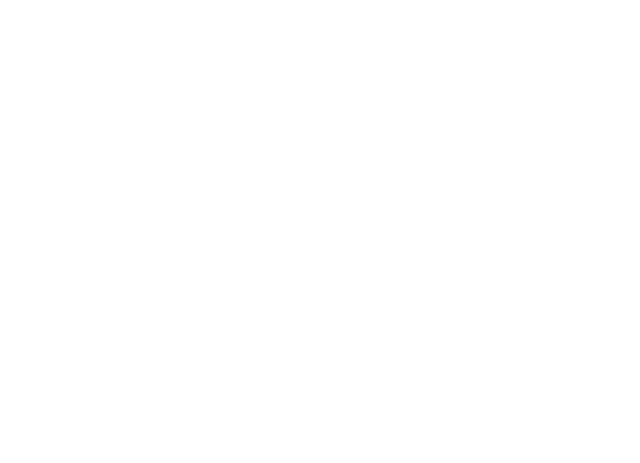
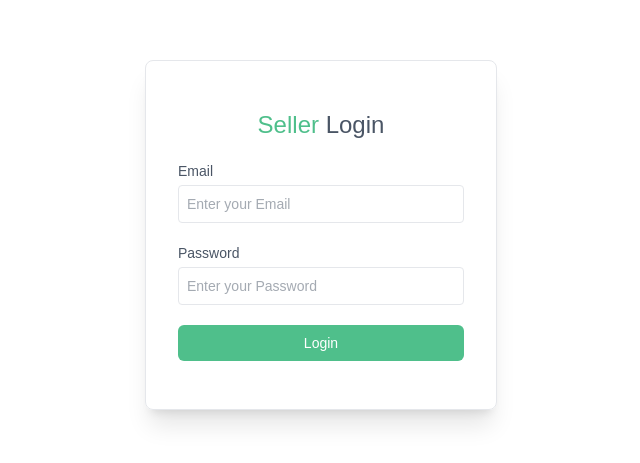
Before and after one commit to JagadeeshRallabandi/jagacart, a React (Vite) app: page /seller in a window 1280 px wide. Before the commit this address had no page. Shown: the part 165-628 px from the top of the page, without its empty margins (319-959 px from the left). Built offline with nearby package versions, Linux system fonts and the light colour scheme.

Commit message:
Seller_Login_4_48

```diff
--- a/src/App.jsx
+++ b/src/App.jsx
@@ -12,11 +12,12 @@
 import Cart from './pages/Cart';
 import AddAddress from './pages/AddAddress';
 import MyOrders from './pages/MyOrders';
+import SellerLogin from './components/seller/SellerLogin';
 
 const App = () => {
 
   const isSellerPath = useLocation().pathname.includes("seller");
-  const {showUserLogin} = useAppContext();
+  const {showUserLogin,isSeller} = useAppContext();
   return (
     <div>
       {isSellerPath? null : <Navbar />}
@@ -31,6 +32,9 @@
           <Route path='/cart' element={<Cart/>}/>
           <Route path='/add-address' element={<AddAddress/>}/>
           <Route path='/my-orders' element={<MyOrders/>}/>
+          <Route path='/seller' element={isSeller ? null : <SellerLogin/>}>
+
+          </Route>
         </Routes>
       </div>
       {!isSellerPath && <Footer/>}
--- /dev/null
+++ b/src/components/seller/SellerLogin.jsx
@@ -0,0 +1,46 @@
+import React, { useEffect, useState } from 'react'
+import { useAppContext } from '../../context/AppContext'
+
+const SellerLogin = () => {
+  const {isSeller, setIsSeller, navigate} = useAppContext();
+  const [email, setEmail] = useState("");
+  const [password , setPassword] = useState("")
+  useEffect(()=>{
+    if(isSeller){
+        navigate("/seller");
+    }
+  },[isSeller])
+  const onSubmitHandler = (event) => {
+    event.preventDefault();
+    setIsSeller(true);
+  }
+  return (
+    <form onSubmit={onSubmitHandler} className='min-h-screen flex items-center text-sm text-gray-600'>
+        <div className='flex flex-col gap-5 m-auto items-start p-8 py-12 min-w-80 sm:min-w-88
+        rounded-lg shadow-xl border border-gray-200'>
+            <p className='text-2xl font-medium m-auto'><span className='text-primary'>Seller </span>Login</p>
+            <div className='w-full'>
+                <p>Email</p>
+                <input onChange={(e)=>setEmail(e.target.value)} value={email}
+                 type='email' placeholder='Enter your Email'
+                    className='border border-gray-200 rounded w-full p-2 mt-1 outline-primary'
+                    required
+                />
+            </div>
+            <div className='w-full'>
+                <p>Password</p>
+                <input onChange={(e)=>setPassword(e.target.value)} value={password}
+                type='password' placeholder='Enter your Password'
+                     className='border border-gray-200 rounded w-full p-2 mt-1 outline-primary'
+                     required
+                />
+            </div>
+            <button className='bg-primary text-white w-full py-2 rounded-md
+            cursor-pointer' >Login</button>
+        </div>
+
+    </form>
+  )
+}
+
+export default SellerLogin
```
